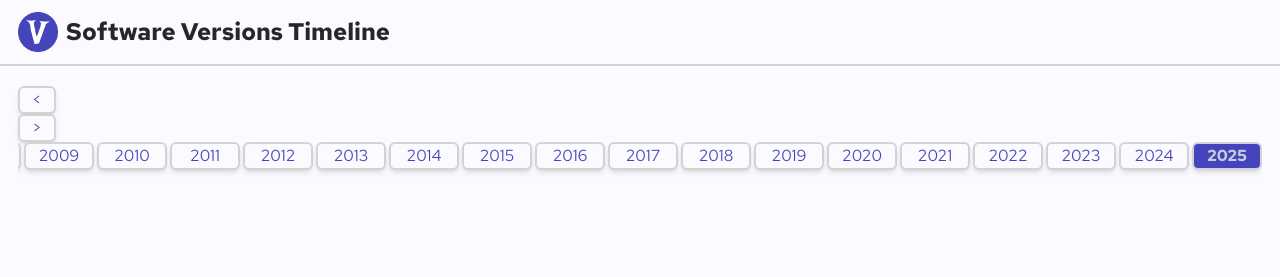
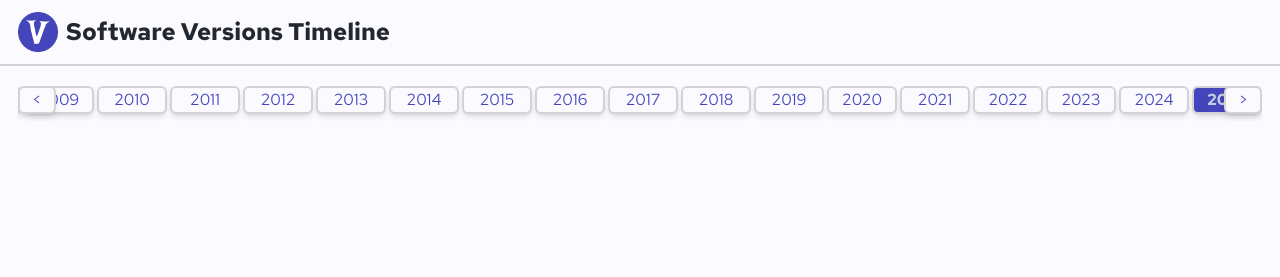
Before and after one commit to arpadpall21/software-versions-timeline, a Next.js app: page /version-map in a window 1280 px wide. Shown: the top 277 px of the page. Built offline with nearby package versions, Linux system fonts and the light colour scheme; no server answers.

Commit message:
simplifying scroll handler + direction buttons positioning

```diff
--- a/src/Components/HorizontalScroll.tsx
+++ b/src/Components/HorizontalScroll.tsx
@@ -25,30 +25,32 @@ const HorizontalScroll: React.FC<Props> = ({
     return start === 'left' ? members : [...members].reverse();
   }, [members, start]);
 
-  function handleScrollLeft() {
+  function handleScroll(direction: 'left' | 'right') {
     if (sliderRef.current) {
-      sliderRef.current.scrollBy({ left: -scrollSensitivity, behavior: 'smooth' });
-    }
-  }
-
-  function handleScrollRight() {
-    if (sliderRef.current) {
-      sliderRef.current.scrollBy({ left: scrollSensitivity, behavior: 'smooth' });
+      sliderRef.current.scrollBy({
+        left: direction === 'left' ? -scrollSensitivity : scrollSensitivity,
+        behavior: 'smooth',
+      });
     }
   }
 
   return (
     <>
-      <div onMouseDown={handleScrollLeft}>{scrollLeftButton}</div>
-      <div onMouseDown={handleScrollRight}>{scrollRightButton}</div>
-
-      <div className={`w-full overflow-hidden`} style={{ height, direction: start === 'left' ? 'ltr' : 'rtl' }}>
-        <div
-          className={'overflow-x-scroll overflow-y-hidden whitespace-nowrap h-full'}
-          style={{ paddingBottom: height + 50 }}
-          ref={sliderRef}
-        >
-          {renderedMembers}
+      <div className={`relative w-full overflow-hidden`} style={{ height }}>
+        <div className={'absolute left-0'} onMouseDown={() => handleScroll('left')}>
+          {scrollLeftButton}
+        </div>
+        <div className={'absolute right-0'} onMouseDown={() => handleScroll('right')}>
+          {scrollRightButton}
+        </div>
+        <div>
+          <div
+            className={'overflow-x-scroll overflow-y-hidden whitespace-nowrap h-full'}
+            style={{ paddingBottom: height + 50, direction: start === 'left' ? 'ltr' : 'rtl' }}
+            ref={sliderRef}
+          >
+            {renderedMembers}
+          </div>
         </div>
       </div>
     </>
```
